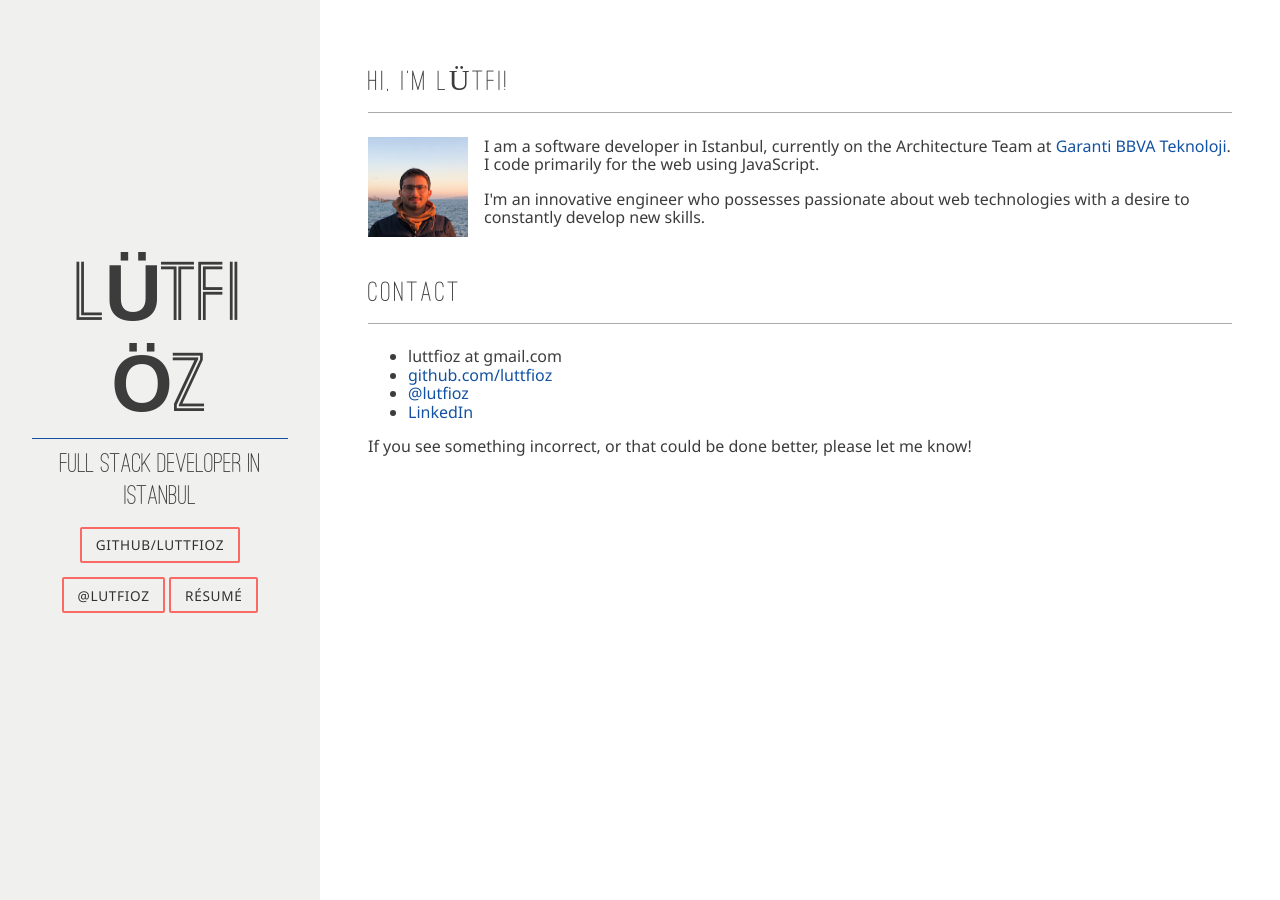
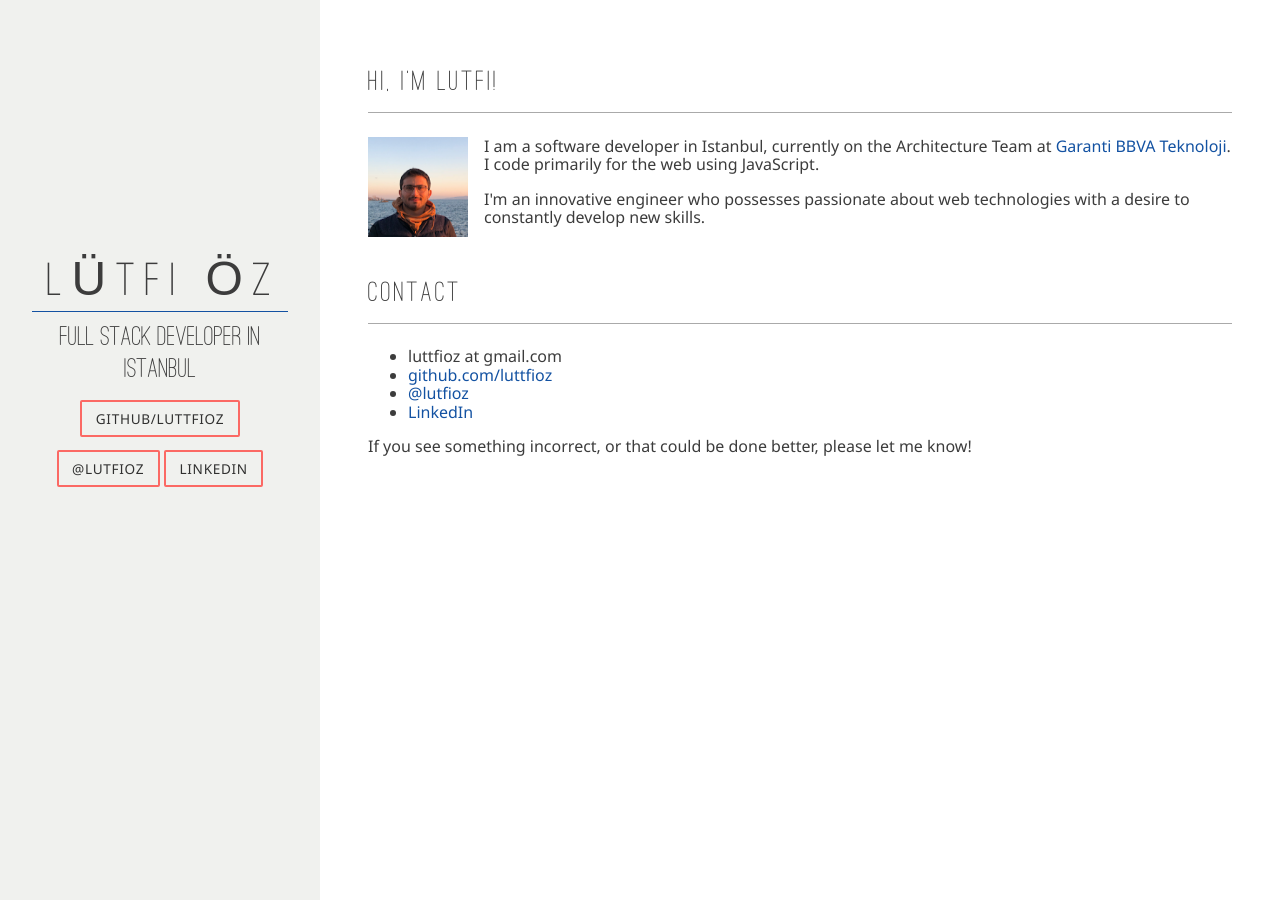
Before and after one commit to luttfioz/luttfioz.github.io, a Jekyll site: the page built from index.html, in a window 1280 px wide. Built offline with Jekyll 4.4.1, drawn with Linux system fonts in a browser that asks for light colours; nearby versions of some CDN libraries.

Commit message:
update contact info

```diff
--- a/_layouts/default.html
+++ b/_layouts/default.html
@@ -23,7 +23,7 @@
         <hgroup>
           <h1 class="blog-title">
             <a href="/{{site.baseurl}}" title="Home">
-              <span class="last-name">Lütfi Öz</span>
+              <span class="first-name">Lütfi Öz</span>
             </a>
           </h1>
           <h2 class="blog-tagline">Full Stack Developer in Istanbul</h2>
@@ -38,7 +38,7 @@
               <a class="pure-button" href="https://twitter.com/lutfioz">@lutfioz</a>
             </li>
             <li class="nav-item">
-              <a class="pure-button" href="/files/Lütfi Öz Resume 2018-01-25.pdf" title="Lütfi Öz's Résumé">Résumé</a>
+              <a class="pure-button" href="https://www.linkedin.com/in/lutfioz/">LinkedIn</a>
             </li>
           </ul>
         </nav>
--- a/index.html
+++ b/index.html
@@ -4,13 +4,13 @@
 ---
 
 <div class="content-section">
-  <h2 class="content-subhead">Hi, I'm Lütfi!</h2>
+  <h2 class="content-subhead">Hi, I'm Lutfi!</h2>
   <div class="at-a-glance">
     <div class="pure-g">
       <div class="pure-u-1">
         <img src="/img/me_2020.png" alt="Lütfi Öz" />
         <p>I am a software developer in Istanbul, currently on the Architecture Team at <a
-            href="https://www.garantibbva.com">Garanti BBVA Teknoloji</a>. I code primarily for the web using
+            href="https://www.garantibbva.com.tr">Garanti BBVA Teknoloji</a>. I code primarily for the web using
           JavaScript.</p>
         <p>I'm an innovative engineer who possesses passionate about web technologies with a desire to constantly
           develop new skills.</p>
```
